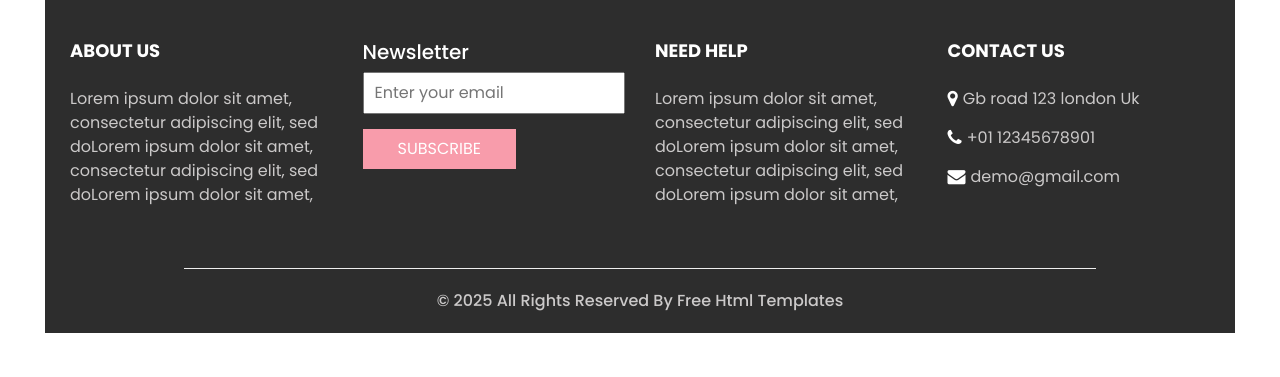
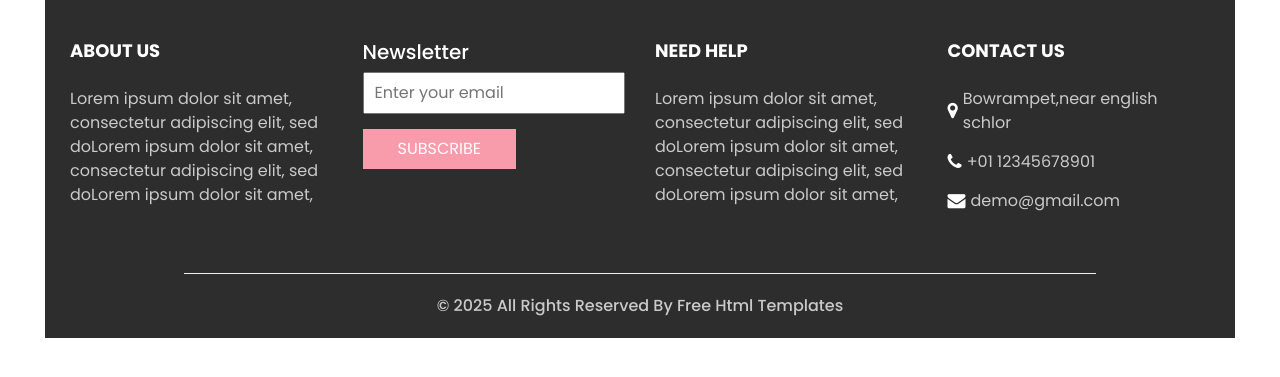
Before and after one commit to Nachramsangeetha/giftos-html, a plain HTML site: page index.html in a window 1280 px wide. Shown: the part 4690-5067 px from the top of the page. Drawn offline with nearby package versions, Linux system fonts and the light colour scheme.

Commit message:
change address

```diff
--- a/index.html
+++ b/index.html
@@ -929,7 +929,7 @@
             <div class="info_link-box">
               <a href="">
                 <i class="fa fa-map-marker" aria-hidden="true"></i>
-                <span> Gb road 123 london Uk </span>
+                <span> Bowrampet,near english schlor </span>
               </a>
               <a href="">
                 <i class="fa fa-phone" aria-hidden="true"></i>
```
